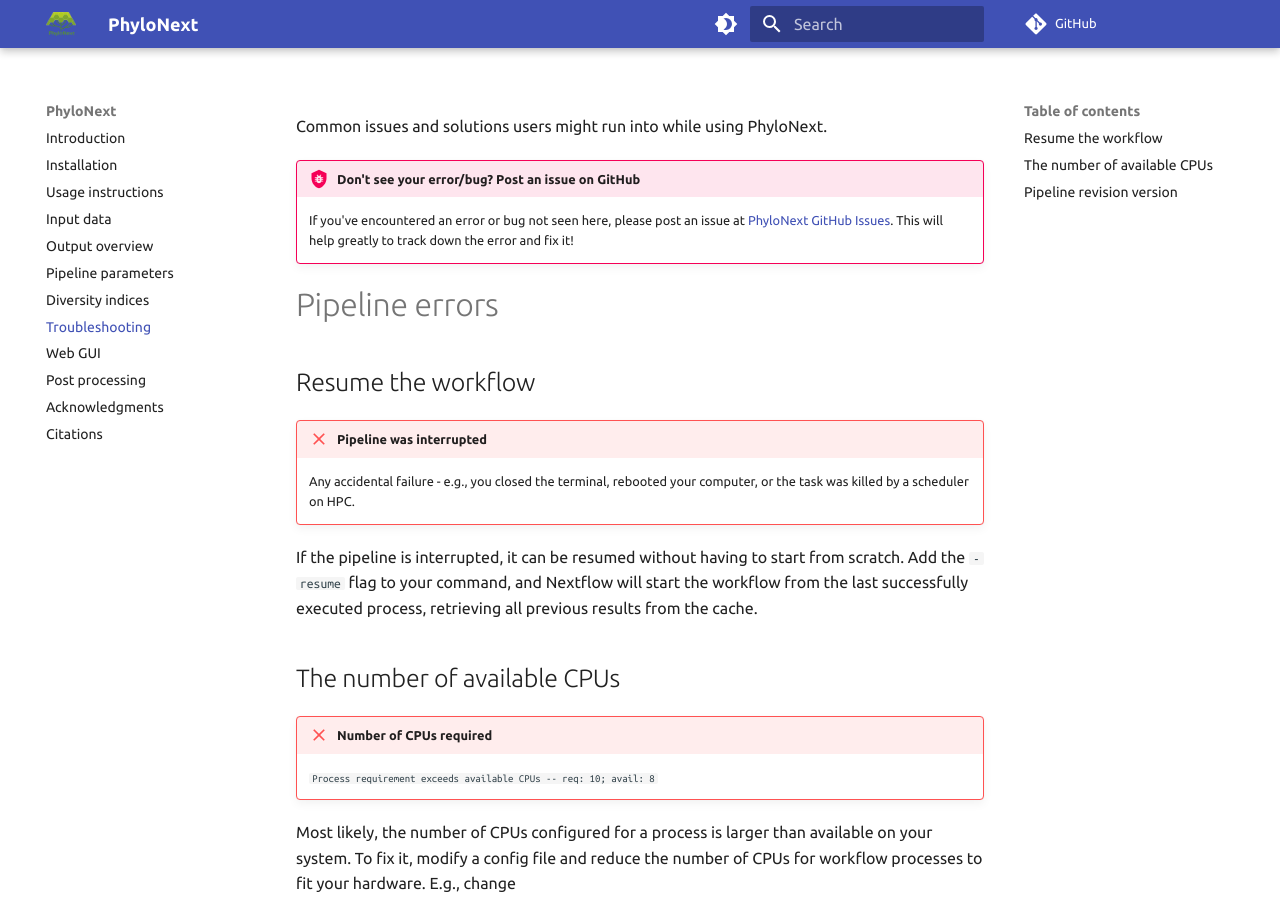
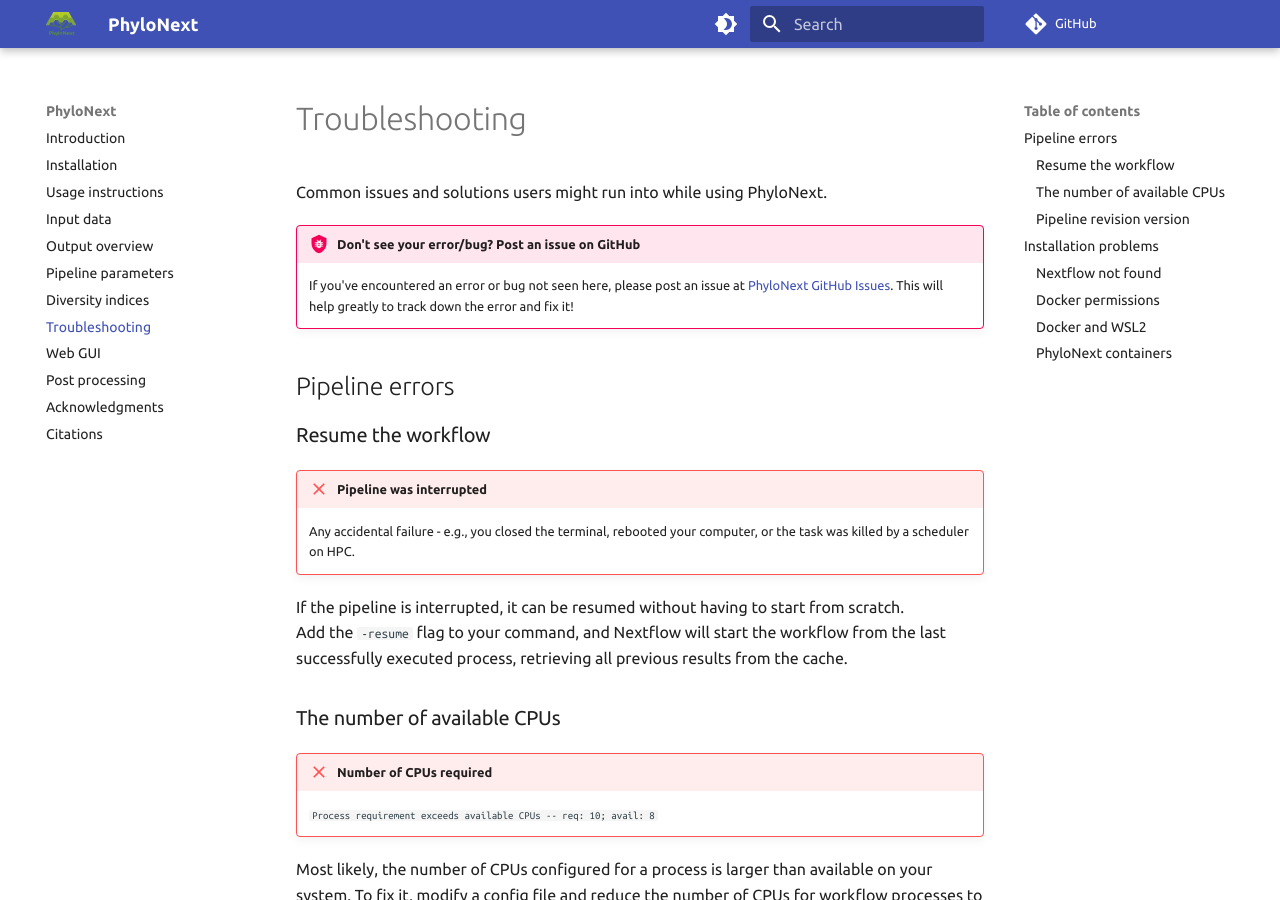
Before and after one commit to vmikk/phylonext_manual, an MkDocs documentation site: the page built from docs/troubleshooting.md, in a window 1280 px wide and 900 px high. Built offline with MkDocs 1.6.1 and Material for MkDocs 9.7.7, drawn with Linux system fonts in a browser that asks for light colours; comment, search, counter and statistics services are not loaded.

Commit message:
troubleshooting - fix toc

````diff
--- a/docs/troubleshooting.md
+++ b/docs/troubleshooting.md
@@ -4,14 +4,16 @@
     Common issues and solutions users might run into while using PhyloNext.
 ---
 
+# Troubleshooting
+
 Common issues and solutions users might run into while using PhyloNext.
 
 !!! bug "Don't see your error/bug? Post an issue on GitHub"
     If you've encountered an error or bug not seen here, please post an issue at [PhyloNext GitHub Issues](https://github.com/vmikk/PhyloNext/issues). This will help greatly to track down the error and fix it!
 
-# Pipeline errors
+## Pipeline errors
 
-## Resume the workflow
+### Resume the workflow
 
 !!! failure "Pipeline was interrupted"
     Any accidental failure - e.g., you closed the terminal, rebooted your computer, or the task was killed by a scheduler on HPC.
@@ -21,7 +23,8 @@
 retrieving all previous results from the cache.
 
 
-## The number of available CPUs
+
+### The number of available CPUs
 
 !!! failure "Number of CPUs required"
     `Process requirement exceeds available CPUs -- req: 10; avail: 8`
@@ -42,7 +45,7 @@
 
 See the `Configuration` section in the [usage documentation](usage.md).
 
-## Pipeline revision version
+### Pipeline revision version
 
 !!! failure "Pipeline revision version"
     ```
@@ -53,9 +56,9 @@
 To run the latest version, add `-r main` to your command.
 Alternatively, you may specify the exact version (or tag) you wish, e.g. `-r v.0.0.2`.
 
-# Installation problems
+## Installation problems
 
-## Nextflow not found
+### Nextflow not found
 
 !!! failure "Command not found"
     `command not found: nextflow`
@@ -81,7 +84,7 @@
     To know which shell are you using, run `echo $SHELL`
 
 
-## Docker permissions
+### Docker permissions
 
 !!! failure "Docker - permission denied"
     `docker: Got permission denied while trying to connect to the Docker daemon socket at unix:///var/run/docker.sock: Post "http://%2Fvar%2Frun%2Fdocker.sock/v1.24/containers/create?name=nxf-Cz6yqNjGI9AhRpsqkU4mSAHC": dial unix /var/run/docker.sock: connect: permission denied.`
@@ -103,7 +106,7 @@
 docker run hello-world
 ```
 
-## Docker and WSL2
+### Docker and WSL2
 
 !!! failure "Docker and WSL2"
     `The command 'docker' could not be found in this WSL 2 distro. We recommend to activate the WSL integration in Docker Desktop settings.`
@@ -115,7 +118,7 @@
 </a>
 
 
-## PhyloNext containers
+### PhyloNext containers
 
 If for some reason Nextflow is not able to download containers for PhyloNext,
 it's possible to pull them manually using:
````
